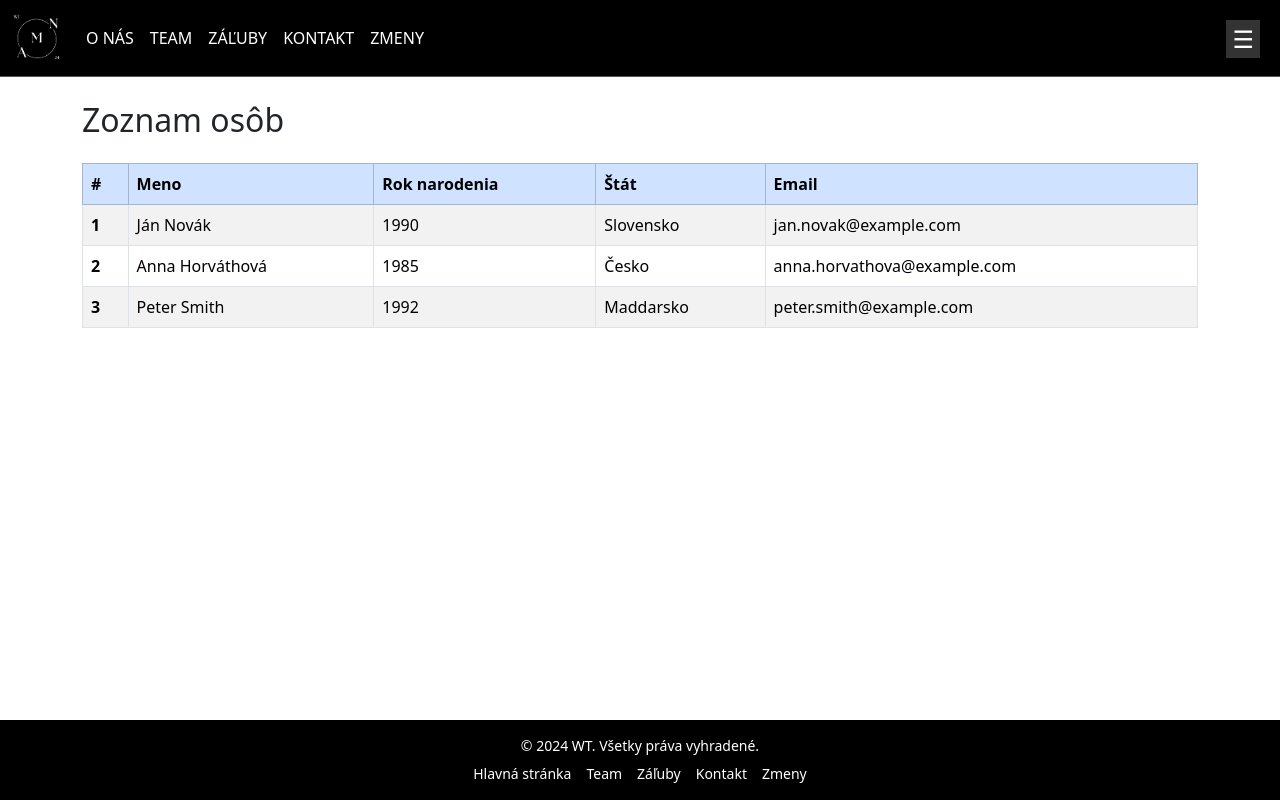
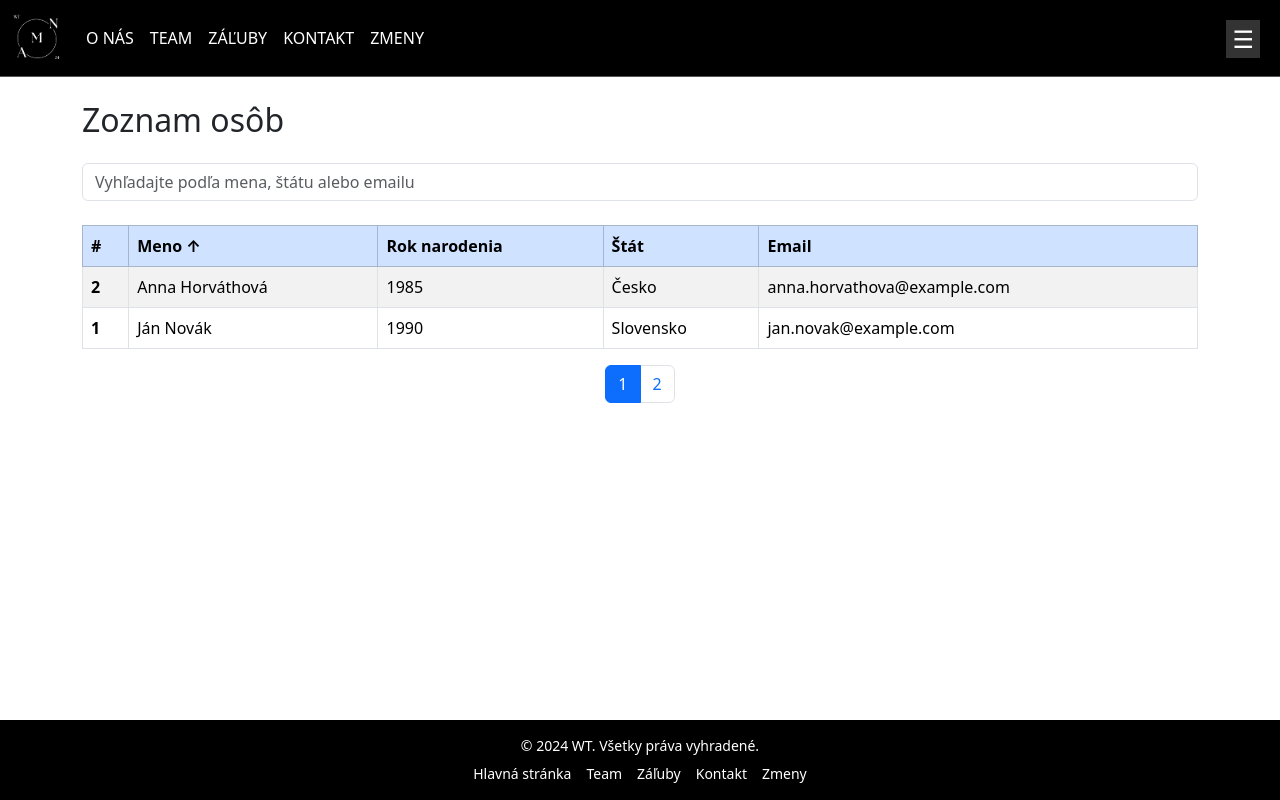
Before and after one commit to Megy003/wt, a React (Create React App) app: page /users in a window 1280 px wide. Built offline with nearby package versions, Linux system fonts and the light colour scheme.

Commit message:
tabulečka

```diff
--- a/src/pages/users.js
+++ b/src/pages/users.js
@@ -1,49 +1,126 @@
-import React from 'react';
+import React, { useState } from 'react';
 import Header from '../components/header.js';
 import Footer from '../components/footer.js';
 
 const Users = () => {
+  const initialData = [
+    { id: 1, name: 'Ján Novák', year: 1990, country: 'Slovensko', email: 'jan.novak@example.com' },
+    { id: 2, name: 'Anna Horváthová', year: 1985, country: 'Česko', email: 'anna.horvathova@example.com' },
+    { id: 3, name: 'Peter Smith', year: 1992, country: 'Maďarsko', email: 'peter.smith@example.com' },
+    // Môžeš pridať ďalšie údaje
+  ];
+
+  const [search, setSearch] = useState('');
+  const [currentPage, setCurrentPage] = useState(1);
+  const [sortConfig, setSortConfig] = useState({ key: 'name', direction: 'asc' });
+  const itemsPerPage = 2;
+
+  const filteredData = initialData.filter(item =>
+    item.name.toLowerCase().includes(search.toLowerCase()) ||
+    item.country.toLowerCase().includes(search.toLowerCase()) ||
+    item.email.toLowerCase().includes(search.toLowerCase())
+  );
+
+  const sortedData = [...filteredData].sort((a, b) => {
+    if (a[sortConfig.key] < b[sortConfig.key]) {
+      return sortConfig.direction === 'asc' ? -1 : 1;
+    }
+    if (a[sortConfig.key] > b[sortConfig.key]) {
+      return sortConfig.direction === 'asc' ? 1 : -1;
+    }
+    return 0;
+  });
+
+  const totalPages = Math.ceil(sortedData.length / itemsPerPage);
+  const startIndex = (currentPage - 1) * itemsPerPage;
+  const currentData = sortedData.slice(startIndex, startIndex + itemsPerPage);
+
+  const handlePageChange = (page) => {
+    setCurrentPage(page);
+  };
+
+  const handleSort = (key) => {
+    let direction = 'asc';
+    if (sortConfig.key === key && sortConfig.direction === 'asc') {
+      direction = 'desc';
+    }
+    setSortConfig({ key, direction });
+  };
+
   return (
     <div>
       <Header />
-    <div class="container mt-4">
-      <h2 class="mb-4">Zoznam osôb</h2>
-      <table class="table table-striped table-bordered">
-        <thead class="table-primary">
+      <div className="container mt-4">
+        <h2 className="mb-4">Zoznam osôb</h2>
+
+        {/* Vyhľadávací input */}
+        <input
+          type="text"
+          className="form-control mb-4"
+          placeholder="Vyhľadajte podľa mena, štátu alebo emailu"
+          value={search}
+          onChange={(e) => setSearch(e.target.value)}
+        />
+
+        {/* Tabuľka */}
+        <table className="table table-striped table-bordered">
+          <thead className="table-primary">
             <tr>
-            <th scope="col">#</th>
-            <th scope="col">Meno</th>
-            <th scope="col">Rok narodenia</th>
-            <th scope="col">Štát</th>
-            <th scope="col">Email</th>
+              <th scope="col" onClick={() => handleSort('id')}>
+                #
+                {sortConfig.key === 'id' ? (sortConfig.direction === 'asc' ? ' ↑' : ' ↓') : ''}
+              </th>
+              <th scope="col" onClick={() => handleSort('name')}>
+                Meno
+                {sortConfig.key === 'name' ? (sortConfig.direction === 'asc' ? ' ↑' : ' ↓') : ''}
+              </th>
+              <th scope="col" onClick={() => handleSort('year')}>
+                Rok narodenia
+                {sortConfig.key === 'year' ? (sortConfig.direction === 'asc' ? ' ↑' : ' ↓') : ''}
+              </th>
+              <th scope="col" onClick={() => handleSort('country')}>
+                Štát
+                {sortConfig.key === 'country' ? (sortConfig.direction === 'asc' ? ' ↑' : ' ↓') : ''}
+              </th>
+              <th scope="col" onClick={() => handleSort('email')}>
+                Email
+                {sortConfig.key === 'email' ? (sortConfig.direction === 'asc' ? ' ↑' : ' ↓') : ''}
+              </th>
             </tr>
           </thead>
           <tbody>
-          <tr>
-            <th scope="row">1</th>
-            <td>Ján Novák</td>
-            <td>1990</td>
-            <td>Slovensko</td>
-            <td>jan.novak@example.com</td>
+            {currentData.map((user) => (
+              <tr key={user.id}>
+                <th scope="row">{user.id}</th>
+                <td>{user.name}</td>
+                <td>{user.year}</td>
+                <td>{user.country}</td>
+                <td>{user.email}</td>
               </tr>
-          <tr>
-            <th scope="row">2</th>
-            <td>Anna Horváthová</td>
-            <td>1985</td>
-            <td>Česko</td>
-            <td>anna.horvathova@example.com</td>
-          </tr>
-          <tr>
-            <th scope="row">3</th>
-            <td>Peter Smith</td>
-            <td>1992</td>
-            <td>Maddarsko</td>
-            <td>peter.smith@example.com</td>
-          </tr>
+            ))}
           </tbody>
         </table>
+
+        {/* Stránkovanie */}
+        <nav>
+          <ul className="pagination justify-content-center">
+            {[...Array(totalPages).keys()].map(page => (
+              <li
+                key={page}
+                className={`page-item ${currentPage === page + 1 ? 'active' : ''}`}
+              >
+                <button
+                  className="page-link"
+                  onClick={() => handlePageChange(page + 1)}
+                >
+                  {page + 1}
+                </button>
+              </li>
+            ))}
+          </ul>
+        </nav>
       </div>
-    <Footer/>
+      <Footer />
     </div>
   );
 };
```
Lines whose indentation alone changed are shown as unchanged.
